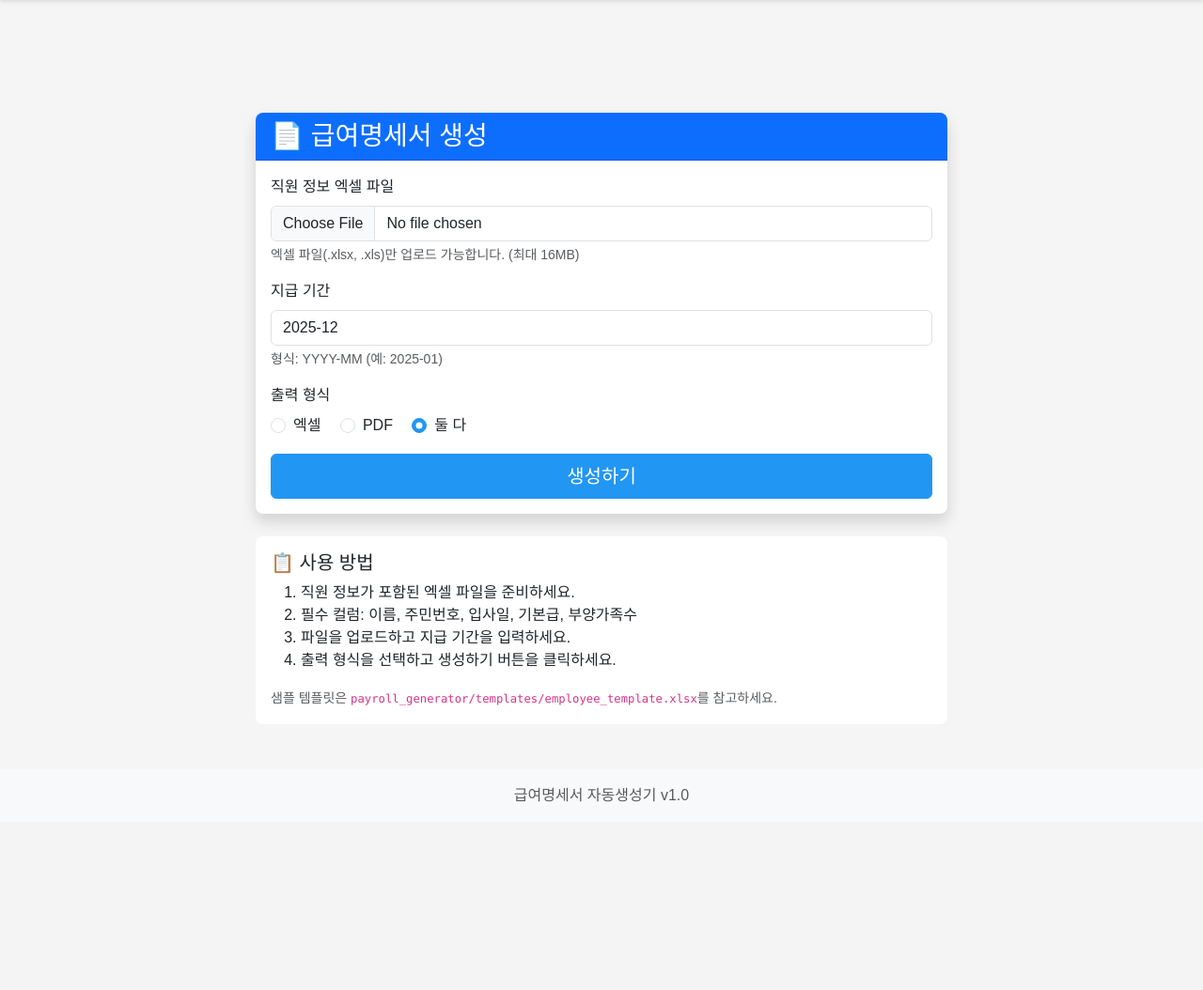
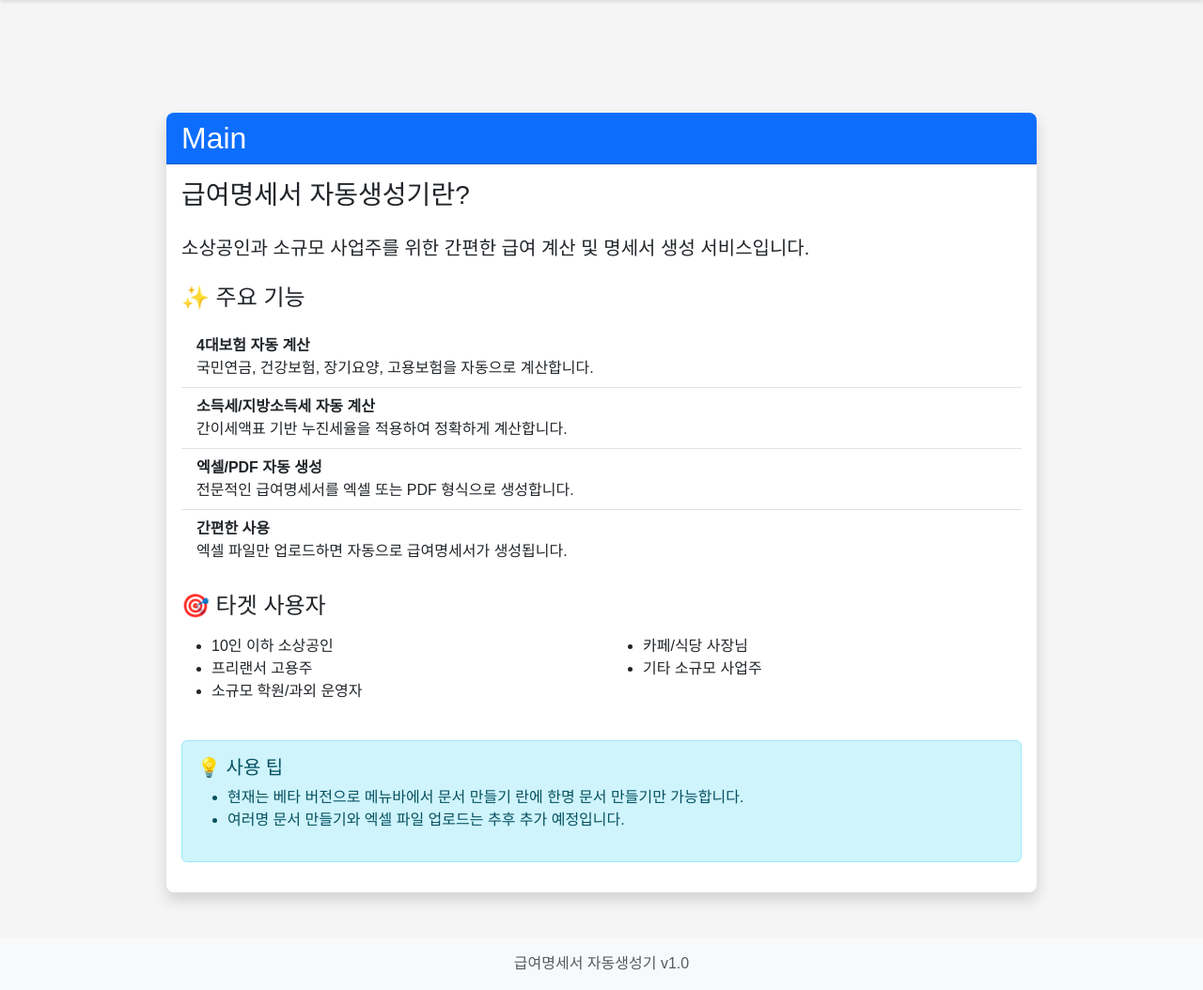
Before and after one commit to jisungs/sal_cal, a Flask app: template web/templates/index.html in a window 1280 px wide. Shown: the part 56-1110 px from the top of the page at 94% size. Before the commit the page ends 910 px from the top, so only its background shows below. Run offline with Flask 3, Linux system fonts and the light colour scheme; the template is opened without the code that fills it, so the values that code supplies are empty.

Commit message:
fix: index.html 내용을 main.html과 동일하게 변경
- index.html의 엑셀 업로드 폼을 제거하고 main.html과 동일한 서비스 소개 페이지로 변경
- 급여명세서 자동생성기 소개, 주요 기능, 타겟 사용자, 사용 팁 섹션 추가
- 일관된 사용자 경험을 위해 루트 경로와 메인 페이지가 동일한 내용 표시

```diff
--- a/web/templates/index.html
+++ b/web/templates/index.html
@@ -1,92 +1,68 @@
 {% extends "base.html" %}
 
-{% block title %}급여명세서 자동생성기 - 파일 업로드{% endblock %}
+{% block title %}Main - 급여명세서 자동생성기 간단 서비스 설명{% endblock %}
 
 {% block content %}
 <div class="row justify-content-center">
-    <div class="col-md-8">
+    <div class="col-md-10">
         <div class="card shadow">
             <div class="card-header bg-primary text-white">
-                <h3 class="card-title mb-0">📄 급여명세서 생성</h3>
+                <h2 class="card-title mb-0">Main</h2>
             </div>
             <div class="card-body">
-                <form id="uploadForm" enctype="multipart/form-data">
-                    <div class="mb-3">
-                        <label for="file" class="form-label">직원 정보 엑셀 파일</label>
-                        <input type="file" class="form-control" id="file" name="file"
-                               accept=".xlsx,.xls" required>
-                        <div class="form-text">
-                            엑셀 파일(.xlsx, .xls)만 업로드 가능합니다. (최대 16MB)
-                        </div>
+                <h3 class="mb-4">급여명세서 자동생성기란?</h3>
+                <p class="lead">
+                    소상공인과 소규모 사업주를 위한 간편한 급여 계산 및 명세서 생성 서비스입니다.
+                </p>
+
+                <h4 class="mt-4 mb-3">✨ 주요 기능</h4>
+                <ul class="list-group list-group-flush mb-4">
+                    <li class="list-group-item">
+                        <strong>4대보험 자동 계산</strong><br>
+                        국민연금, 건강보험, 장기요양, 고용보험을 자동으로 계산합니다.
+                    </li>
+                    <li class="list-group-item">
+                        <strong>소득세/지방소득세 자동 계산</strong><br>
+                        간이세액표 기반 누진세율을 적용하여 정확하게 계산합니다.
+                    </li>
+                    <li class="list-group-item">
+                        <strong>엑셀/PDF 자동 생성</strong><br>
+                        전문적인 급여명세서를 엑셀 또는 PDF 형식으로 생성합니다.
+                    </li>
+                    <li class="list-group-item">
+                        <strong>간편한 사용</strong><br>
+                        엑셀 파일만 업로드하면 자동으로 급여명세서가 생성됩니다.
+                    </li>
+                </ul>
+
+                <h4 class="mt-4 mb-3">🎯 타겟 사용자</h4>
+                <div class="row">
+                    <div class="col-md-6">
+                        <ul>
+                            <li>10인 이하 소상공인</li>
+                            <li>프리랜서 고용주</li>
+                            <li>소규모 학원/과외 운영자</li>
+                        </ul>
                     </div>
+                    <div class="col-md-6">
+                        <ul>
+                            <li>카페/식당 사장님</li>
+                            <li>기타 소규모 사업주</li>
+                        </ul>
+                    </div>
+                </div>
 
-                    <div class="mb-3">
-                        <label for="period" class="form-label">지급 기간</label>
-                        <input type="text" class="form-control" id="period" name="period"
-                               value="{{ current_date }}" placeholder="2025-01" required>
-                        <div class="form-text">형식: YYYY-MM (예: 2025-01)</div>
-                    </div>
-
-                    <div class="mb-3">
-                        <label class="form-label">출력 형식</label>
-                        <div>
-                            <div class="form-check form-check-inline">
-                                <input class="form-check-input" type="radio" name="format"
-                                       id="format_excel" value="excel">
-                                <label class="form-check-label" for="format_excel">엑셀</label>
-                            </div>
-                            <div class="form-check form-check-inline">
-                                <input class="form-check-input" type="radio" name="format"
-                                       id="format_pdf" value="pdf">
-                                <label class="form-check-label" for="format_pdf">PDF</label>
-                            </div>
-                            <div class="form-check form-check-inline">
-                                <input class="form-check-input" type="radio" name="format"
-                                       id="format_both" value="both" checked>
-                                <label class="form-check-label" for="format_both">둘 다</label>
-                            </div>
-                        </div>
-                    </div>
-
-                    <div id="errorMessage" class="alert alert-danger d-none" role="alert"></div>
-                    <div id="successMessage" class="alert alert-success d-none" role="alert"></div>
-
-                    <button type="submit" class="btn btn-primary btn-lg w-100" id="submitBtn">
-                        <span id="submitText">생성하기</span>
-                        <span id="submitSpinner" class="spinner-border spinner-border-sm d-none"
-                              role="status" aria-hidden="true"></span>
-                    </button>
-                </form>
-            </div>
-        </div>
-
-        <div class="card mt-4">
-            <div class="card-body">
-                <h5 class="card-title">📋 사용 방법</h5>
-                <ol>
-                    <li>직원 정보가 포함된 엑셀 파일을 준비하세요.</li>
-                    <li>필수 컬럼: 이름, 주민번호, 입사일, 기본급, 부양가족수</li>
-                    <li>파일을 업로드하고 지급 기간을 입력하세요.</li>
-                    <li>출력 형식을 선택하고 생성하기 버튼을 클릭하세요.</li>
-                </ol>
-                <p class="text-muted mb-0">
-                    <small>샘플 템플릿은 <code>payroll_generator/templates/employee_template.xlsx</code>를 참고하세요.</small>
-                </p>
+                <div class="alert alert-info mt-4">
+                    <h5 class="alert-heading">💡 사용 팁</h5>
+                    <p class="mb-0">
+                        <ul>
+                            <li>현재는 베타 버전으로 메뉴바에서 문서 만들기 란에 한명 문서 만들기만 가능합니다.</li>
+                            <li>여러명 문서 만들기와 엑셀 파일 업로드는 추후 추가 예정입니다.</li>
+                        </ul>
+                    </p>
+                </div>
             </div>
         </div>
     </div>
 </div>
 {% endblock %}
-
-{% block extra_js %}
-<script src="{{ url_for('static', filename='js/main.js') }}"></script>
-<script>
-    // 현재 날짜를 기본값으로 설정
-    document.addEventListener('DOMContentLoaded', function() {
-        const now = new Date();
-        const year = now.getFullYear();
-        const month = String(now.getMonth() + 1).padStart(2, '0');
-        document.getElementById('period').value = `${year}-${month}`;
-    });
-</script>
-{% endblock %}
```
